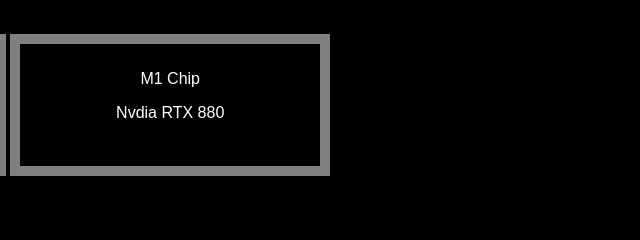
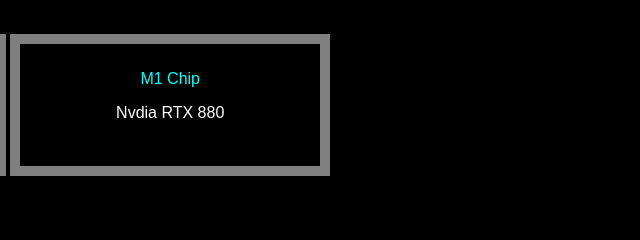
Before and after one commit to himanshucs25/macbookPro, a plain HTML site: page index.html in a window 1280 px wide. In both pictures the pointer is over the element "M1 Chip". Shown: the part 1332-1572 px from the top of the page, 632-1272 px from the left. Drawn offline with Linux system fonts and the light colour scheme; a web font is replaced by a local one.

Commit message:
fixed M1 chip color

```diff
--- a/index.html
+++ b/index.html
@@ -131,7 +131,7 @@ function showSlides() {
 
 <div class="box-2 box-position">
 
-        <p class="box_content">M1 Chip</p>
+        <p class="box_content apple_chip">M1 Chip</p>
         <p class="box_content nvidia">Nvdia RTX 880</p> <br>
 
 </div>
--- a/styles/box.css
+++ b/styles/box.css
@@ -60,3 +60,9 @@
     color: black;
     text-align: center;
 }
+
+
+.apple_chip:hover{
+    color: aqua;
+
+}
```
